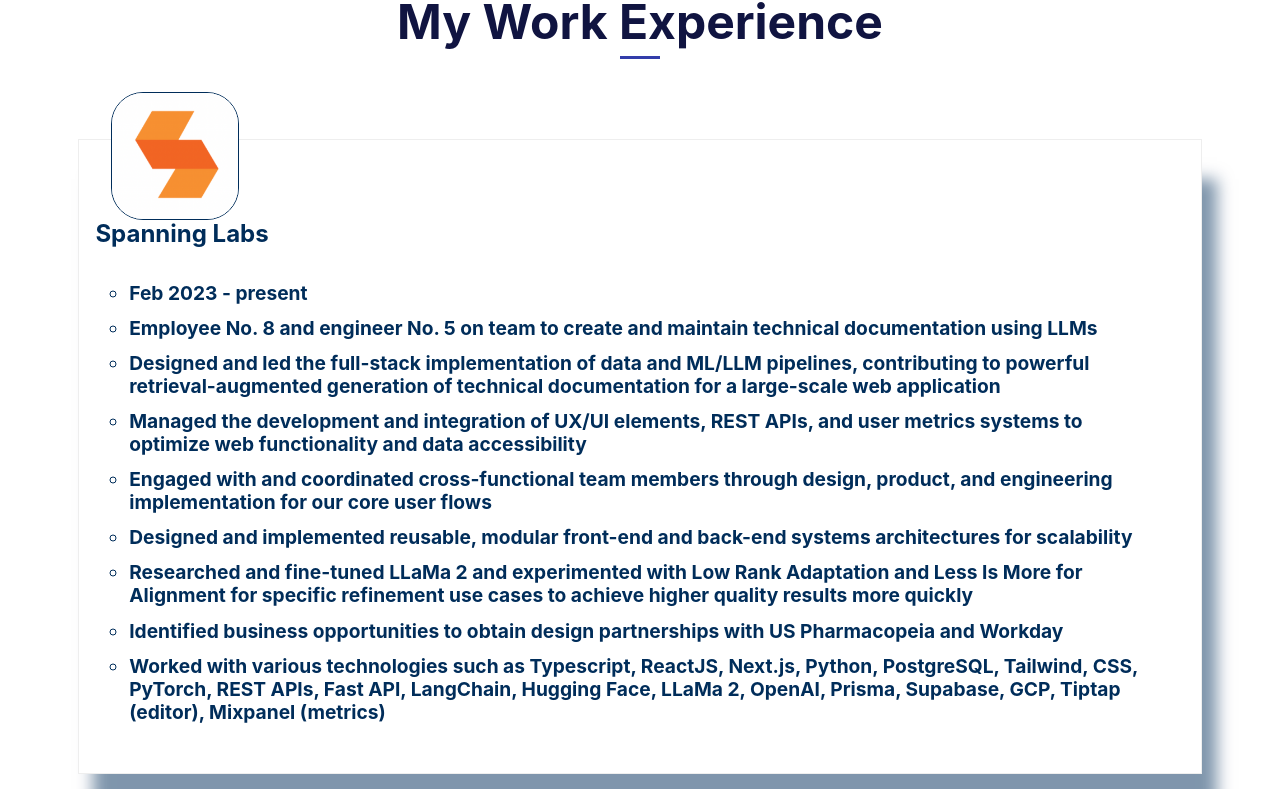
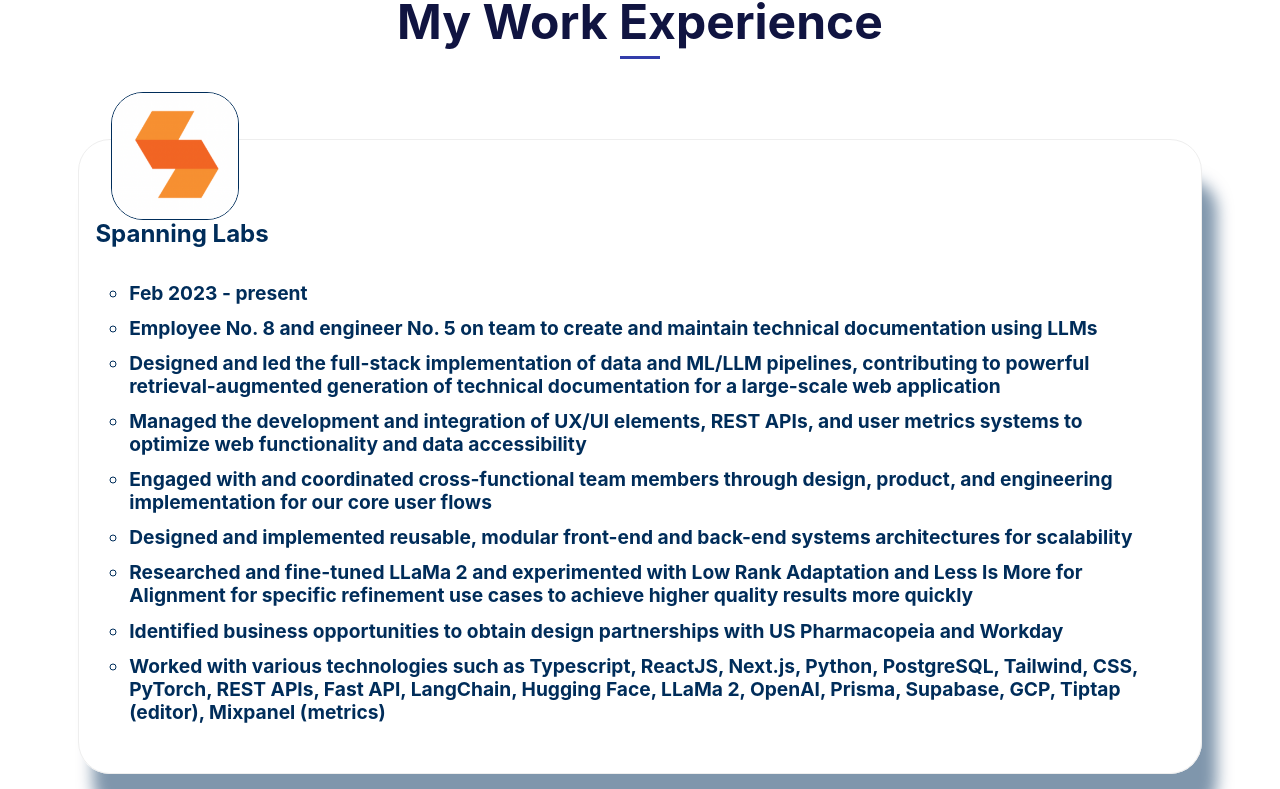
Before and after one commit to aglick24/my-app, a React (Create React App) app: page / in a window 1280 px wide. Shown: the part 903-1692 px from the top of the page. Built offline with nearby package versions, Linux system fonts and the light colour scheme; grey boxes are pictures that could not be loaded.

Commit message:
added radius to info cards

```diff
--- a/src/components/InfoCard.css
+++ b/src/components/InfoCard.css
@@ -3,6 +3,7 @@
     box-shadow: 15px 40px 15px var(--primary-dark-translucent);
     padding: 1rem;
     font-weight: bold;
+    border-radius: 32px;
 }
 
 .InfoCard li {
```
